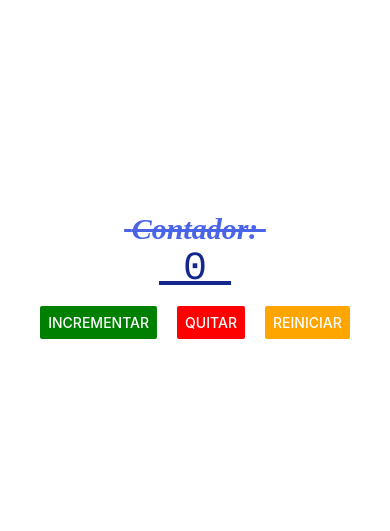
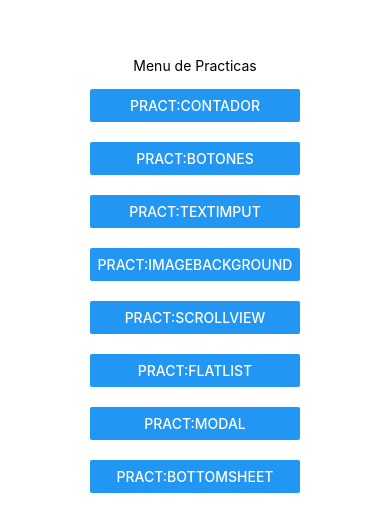
Before and after one commit to Apoquellia/PAM212, a React Native app in the folder intro/: screen / in a window 390 px wide. Shown: the part 147-678 px from the top of the page. Built offline with nearby package versions, Linux system fonts and the light colour scheme.

Commit message:
Creación de un menú para poder manejar varias prácticas futuras.

```diff
--- a/intro/App.js
+++ b/intro/App.js
@@ -1,11 +1,11 @@
 //1. Import: Zona de declaraciones
 
-import ContadorScreen from './screens/ContadorScreen';
+import MenuScreen from './screens/MenuScreen';
 
 //2. Main: Zona de componentes
 export default function App() {
 
   return (
-  <ContadorScreen></ContadorScreen>
+  <MenuScreen/>
   );
 }
--- /dev/null
+++ b/intro/screens/BotonesScreen.js
@@ -0,0 +1,14 @@
+import { Text, StyleSheet, View } from 'react-native'
+
+export default function BotonesScreen()
+{
+
+    return (
+      <View>
+        <Text>BotonesScreen Proximamente...</Text>
+      </View>
+    )
+  }
+
+
+const styles = StyleSheet.create({})
--- /dev/null
+++ b/intro/screens/MenuScreen.js
@@ -0,0 +1,48 @@
+import { Text, StyleSheet, View, Button } from 'react-native'
+import React, { useState } from 'react';
+import ContadorScreen from './ContadorScreen';
+import BotonesScreen from './BotonesScreen';
+
+
+export default function MenuScreen() {
+    const [screen,setScreen] = useState('menu');
+
+    switch(screen){
+        case 'contador':
+            return <ContadorScreen/>;
+        case 'botones':
+            return <BotonesScreen/>;
+        case 'menu':
+            default:
+                return(
+    <View style={styles.container}>
+        <Text>Menu de Practicas</Text>
+                <View style={styles.contenedorBotones}>
+        <Button onPress={()=>setScreen('contador')} title = 'Pract:Contador'/>
+        <Button onPress={()=>setScreen('botones')} title = 'Pract:Botones' />
+        <Button onPress={()=>setScreen('textImput')} title = 'Pract:TextImput' />
+        <Button onPress={()=>setScreen('imageBackground')} title = 'Pract:ImageBackground' />
+        <Button onPress={()=>setScreen('scrollView')} title = 'Pract:ScrollView' />
+        <Button onPress={()=>setScreen('flatList')} title = 'Pract:FlatList' />
+        <Button onPress={()=>setScreen('modal')} title = 'Pract:Modal' />
+        <Button onPress={()=>setScreen('bottomSheet')} title = 'Pract:BottomSheet' />
+                </View>
+    </View>
+                    )
+                }
+            }
+const styles = StyleSheet.create({
+    container: {
+        flex: 1,
+        backgroundColor: '#ffffffff',
+        alignItems: 'center',
+        justifyContent: 'center',
+    },
+
+    contenedorBotones:{
+        marginTop:15,
+        flexDirection:'line',
+        gap:20,
+    },
+
+    });
```
